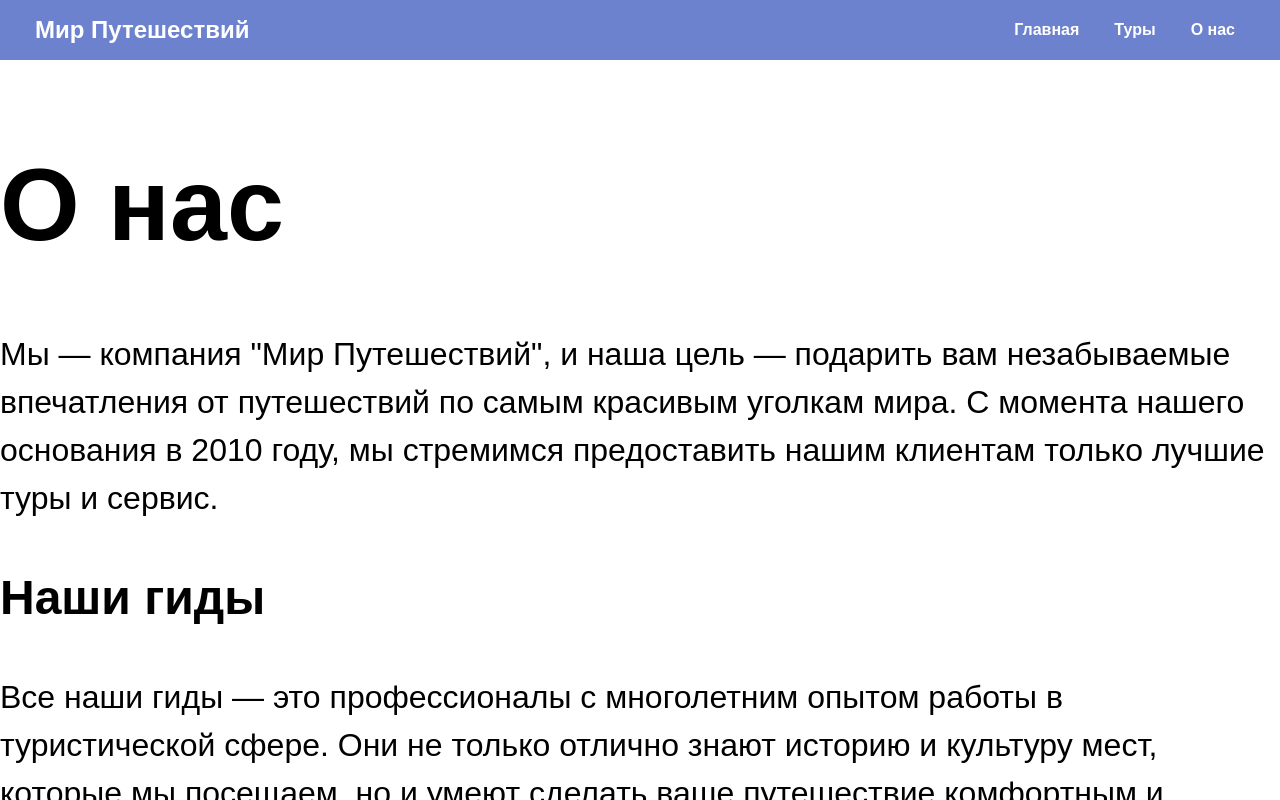
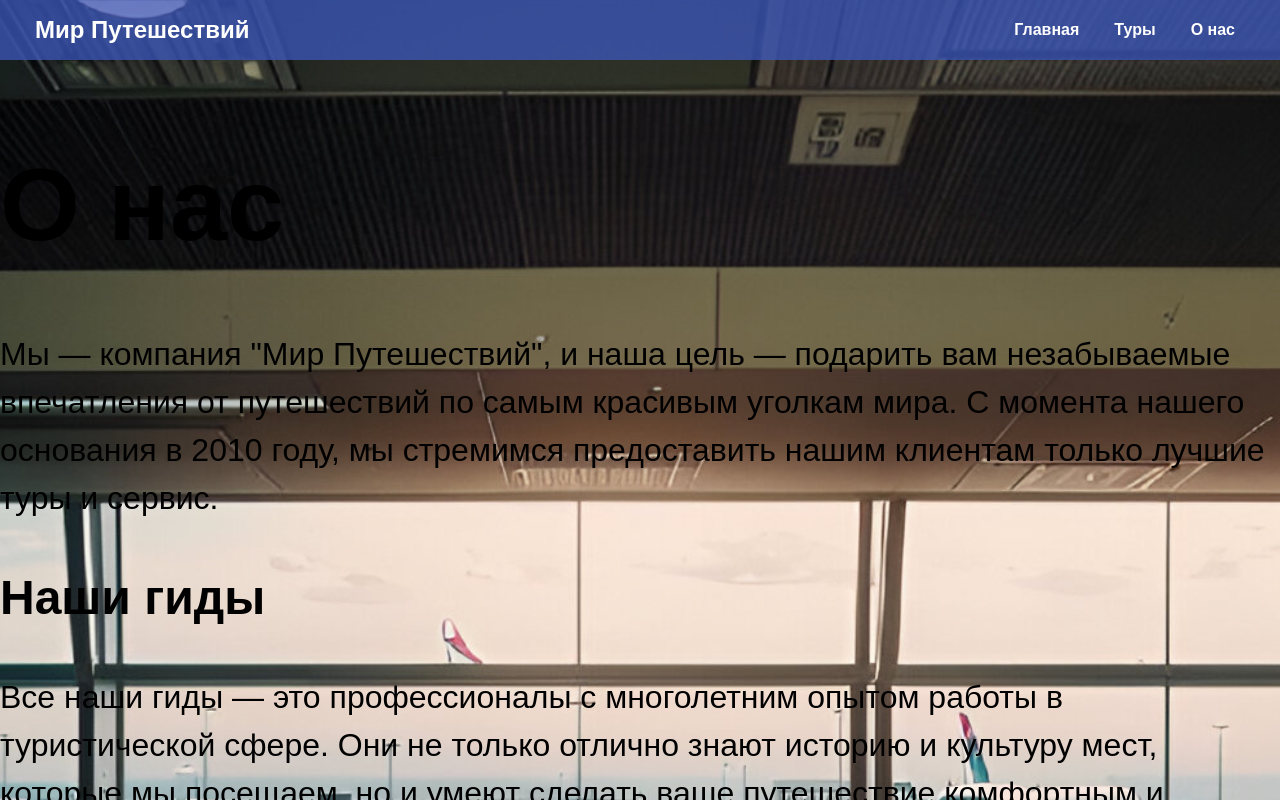
Before and after one commit to darttusin/travel-site, a React (Vite) app: page /about in a window 1280 px wide. Shown: the top 800 px of the page. Built offline with nearby package versions, Linux system fonts and the light colour scheme; a web font is replaced by a local one.

Commit message:
add background for About page

```diff
--- a/src/pages/About.css
+++ b/src/pages/About.css
@@ -2,6 +2,9 @@
   padding-top: 80px;
   color: black;
   font-size: 2rem;
+  background-image: url('../assets/images/airplane.jpeg');
+  background-size: cover;
+  background-position: center;
 }
 
 .review-slider {
```
Also changed, not shown: src/assets/images/airplane.jpeg (added).
